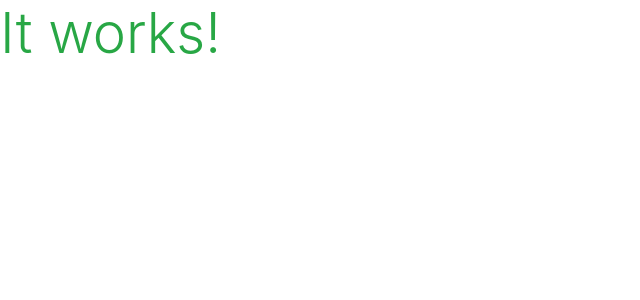
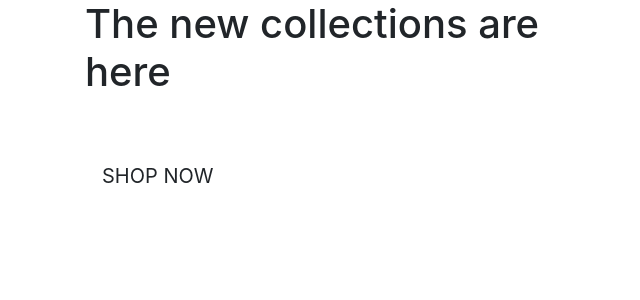
Before and after one commit to KSanthanesh/boutique_ado_v1, a Django app: page / in a window 1280 px wide. Shown: the top 300 px of the page, without its empty margins (0-640 px from the left). Run offline with Django 3.2, Linux system fonts and the light colour scheme; some libraries are stand-ins or nearby versions.

Commit message:
Added home page content

```diff
--- a/home/templates/home/index.html
+++ b/home/templates/home/index.html
@@ -1,6 +1,29 @@
 {% extends "base.html" %}
 {% load static %}
 
+
+{% block page-header %}
+    <div class="container header-container">
+        <div class="row">
+            <div class="col">
+
+            </div>
+        </div>
+    </div>
+
+{% endblock %}
 {% block content %}
-<h1 class="display-4 text-success">It works!</h1>
+<div class="container h-100">
+    <div class="row h-100">
+        <div class="col-7 col-md-6 my-auto">
+            <h1 class="display4 logofont text-black">The new collections are here</h1>
+            <div class="my-5">
+                <h4>
+                    <a href="" class="shop-now-button btn btn-lg rounder-0 text-uppercase py-3">Shop Now</a>
+                </h4>
+            </div>
+
+        </div>
+    </div>
+</div>
 {% endblock %}
```
